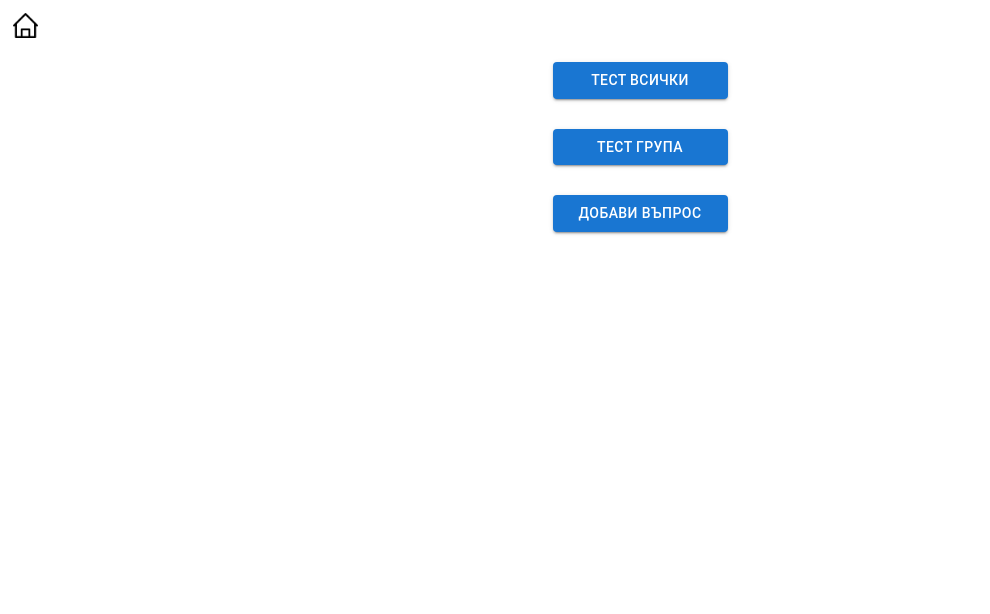
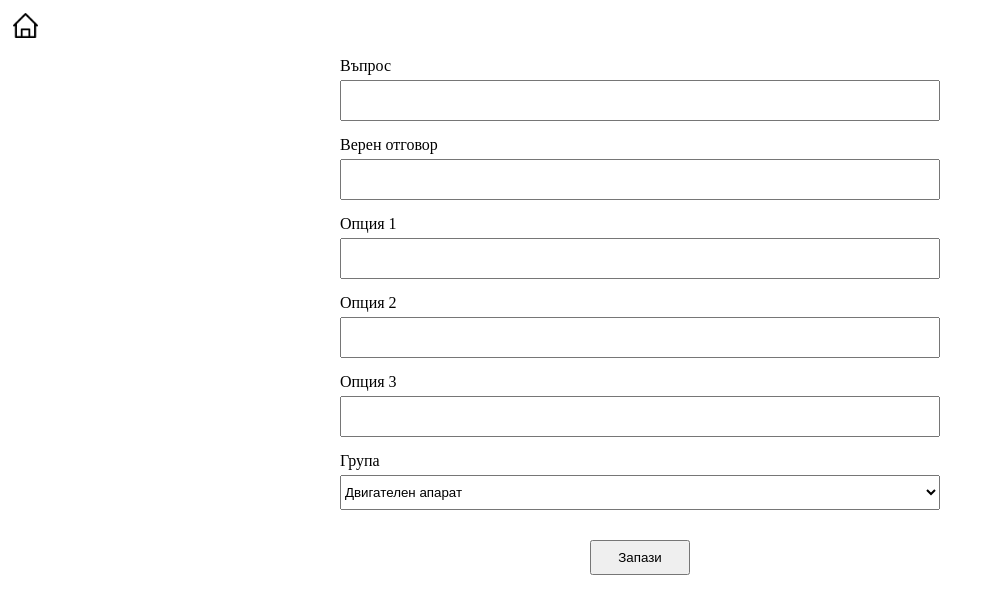
Before and after one commit to axiomatic-aardvark/questions-ts, a React (Create React App) app: page /add-question-anatomy in a window 1280 px wide. Shown: the top 614 px of the page, without its empty margins (0-990 px from the left). Built offline with nearby package versions, Linux system fonts and the light colour scheme.

Commit message:
Laying grounds for anatomy

```diff
--- a/package.json
+++ b/package.json
@@ -10,6 +10,7 @@
     "@testing-library/react": "^11.1.0",
     "@testing-library/user-event": "^12.1.10",
     "@types/antd": "^1.0.0",
+    "@types/firebase": "^3.2.1",
     "@types/jest": "^26.0.15",
     "@types/material-ui": "^0.21.9",
     "@types/node": "^12.0.0",
@@ -18,6 +19,7 @@
     "@types/react-router-dom": "^5.3.0",
     "antd": "^4.16.13",
     "axios": "^0.23.0",
+    "firebase": "^9.5.0",
     "react": "^17.0.2",
     "react-dom": "^17.0.2",
     "react-hook-form": "^7.17.5",
--- a/src/App.tsx
+++ b/src/App.tsx
@@ -1,10 +1,13 @@
 import { BrowserRouter as Router, Switch, Route } from "react-router-dom";
 import Home from "./components/Home";
+import Anatomy from "./components/Anatomy";
 import TestKind from "./components/TestKind";
 import Solve from "./components/Solve";
 import TestAll from "./components/TestAll";
 import Summary from "./components/Summary";
 import AddQuestion from "./components/AddQuestion";
+import Initial from "./components/Initial";
+import AddQuestionAnatomy from "./components/AddQuestionAnatomy";
 
 const App = () => {
   return (
@@ -12,6 +15,9 @@ const App = () => {
       <Switch>
         <Route path="/add-question">
         <AddQuestion />
+        </Route>
+        <Route path="/add-question-anatomy">
+          <AddQuestionAnatomy />
         </Route>
         <Route path="/test-kind">
           <TestKind />
@@ -25,8 +31,14 @@ const App = () => {
         <Route path="/summary">
           <Summary />
         </Route>
+        <Route path="/physiology">
+          <Home />
+        </Route>
+        <Route path="/anatomy">
+          <Anatomy />
+        </Route>
         <Route path="/">
-          <Home />
+          <Initial />
         </Route>
       </Switch>
     </Router>
--- /dev/null
+++ b/src/components/AddQuestionAnatomy.tsx
@@ -0,0 +1,168 @@
+import { useState } from "react";
+import { useForm, Controller } from "react-hook-form";
+import { Input as AntdInput } from "antd";
+import "../styles/add-question.scss";
+import Back from "./Back";
+
+import { ToastContainer, toast } from "react-toastify";
+import "react-toastify/dist/ReactToastify.css";
+
+const axios = require("axios");
+
+const AddQuestionAnatomy = () => {
+    const { control, handleSubmit, reset, setFocus } = useForm();
+    const [kind, setKind] = useState("Fiziologiq");
+
+    const changeKind = (e: any) => {
+        setKind(e.target.value);
+    };
+
+    const onSubmit = (data: any) => {
+        console.log(JSON.stringify(data));
+
+        let label = data["label"];
+        let correctAnswer = data["correctAnswer"];
+        let optionOne = data["optionOne"];
+        let optionTwo = data["optionTwo"];
+        let optionThree = data["optionThree"];
+
+        if (
+            label === undefined ||
+            optionOne === undefined ||
+            optionTwo === undefined ||
+            optionThree === undefined ||
+            correctAnswer === undefined
+        ) {
+            toast.error("Моля попълнете всички полета", {
+                position: "top-right",
+                autoClose: 5000,
+                hideProgressBar: false,
+                closeOnClick: true,
+                pauseOnHover: true,
+                progress: undefined,
+                closeButton: false,
+            });
+
+            return;
+        }
+
+        axios
+            .post(
+                "https://mysterious-garden-19556.herokuapp.com/https://www.questions-server.xyz/questions",
+                {
+                    label,
+                    option_one: correctAnswer,
+                    option_two: optionOne,
+                    option_three: optionTwo,
+                    option_four: optionThree,
+                    correct_answer: correctAnswer,
+                    kind: kind,
+                }
+            )
+            .then(function (response: any) {
+                console.log(response);
+                reset({});
+                setFocus("label");
+
+                toast.success("Готово", {
+                    position: "top-right",
+                    autoClose: 5000,
+                    hideProgressBar: false,
+                    closeOnClick: true,
+                    pauseOnHover: true,
+                    draggable: false,
+                    progress: undefined,
+                    closeButton: false,
+                });
+            })
+            .catch(function (error: any) {
+                console.log(error);
+
+                toast.error("Възникна грешка", {
+                    position: "top-right",
+                    autoClose: 5000,
+                    hideProgressBar: false,
+                    closeOnClick: true,
+                    pauseOnHover: true,
+                    progress: undefined,
+                    closeButton: false,
+                });
+            });
+    };
+
+    return (
+        <>
+            <Back />
+            <div className="add-question-wrapper">
+                <form onSubmit={handleSubmit(onSubmit)}>
+                    <label>Въпрос</label>
+                    <Controller
+                        render={({ field }) => <AntdInput {...field} />}
+                        name="label"
+                        control={control}
+                    />
+                    <label>Верен отговор</label>
+                    <Controller
+                        render={({ field }) => <AntdInput {...field} />}
+                        name="correctAnswer"
+                        control={control}
+                        defaultValue=""
+                    />
+                    <label>Опция 1</label>
+                    <Controller
+                        render={({ field }) => <AntdInput {...field} />}
+                        name="optionOne"
+                        control={control}
+                        defaultValue=""
+                    />
+                    <label>Опция 2</label>
+                    <Controller
+                        render={({ field }) => <AntdInput {...field} />}
+                        name="optionTwo"
+                        control={control}
+                        defaultValue=""
+                    />
+                    <label>Опция 3</label>
+                    <Controller
+                        render={({ field }) => <AntdInput {...field} />}
+                        name="optionThree"
+                        control={control}
+                        defaultValue=""
+                    />
+                    <label>Група</label>
+                    <select className="select-css" onChange={changeKind} value={kind}>
+                        <option value="dvigatelen">Двигателен апарат</option>
+                        <option value="vutreshni">Вътрешни органи</option>
+                        <option value="sudova">Съдова система</option>
+                        <option value="nervna">Нервна система</option>
+                        <option value="setivni">Сетивни органи</option>
+                        <option value="glava">Глава</option>
+                        <option value="shiq">Шия</option>
+                        <option value="grub">Гръб</option>
+                        <option value="gurdi">Гърди</option>
+                        <option value="korem">Корем</option>
+                        <option value="goren">
+                            Горен крайник
+                        </option>
+                        <option value="dolen">Долен крайник</option>
+                    </select>
+
+                    <input className="form-submit" type="submit" value="Запази" />
+                </form>
+                <ToastContainer
+                    position="top-right"
+                    autoClose={5000}
+                    hideProgressBar={false}
+                    newestOnTop={false}
+                    closeOnClick
+                    rtl={false}
+                    pauseOnFocusLoss
+                    draggable
+                    pauseOnHover
+                />
+            </div>
+        </>
+    );
+};
+
+export default AddQuestionAnatomy;
--- /dev/null
+++ b/src/components/Anatomy.tsx
@@ -0,0 +1,17 @@
+import Back from "./Back";
+import "../styles/home.scss";
+import { Link } from "react-router-dom";
+import Button from "@mui/material/Button";
+
+export default function Anatomy() {
+    return (
+        <>
+            <Back />
+            <div className="anatomy-wrapper home">
+                <Link style={{ textDecoration: "none" }} to="add-question-anatomy">
+                    <Button variant="contained">Добави въпрос</Button>
+                </Link>
+            </div>
+        </>
+    );
+}
--- /dev/null
+++ b/src/components/Initial.tsx
@@ -0,0 +1,20 @@
+import Button from "@mui/material/Button";
+import { Link } from "react-router-dom";
+import Back from "./Back";
+import "../styles/home.scss";
+
+export default function Initial() {
+    return (
+        <>
+            <Back />
+            <div className="home">
+                <Link style={{ textDecoration: "none" }} to="physiology">
+                    <Button variant="contained">Физиология</Button>
+                </Link>
+                <Link style={{ textDecoration: "none" }} to="anatomy">
+                    <Button variant="contained">Анатомия</Button>
+                </Link>
+            </div>
+        </>
+    );
+}
```
Also changed, not shown: 2 other files (tests, documents, lock files or other folders).
